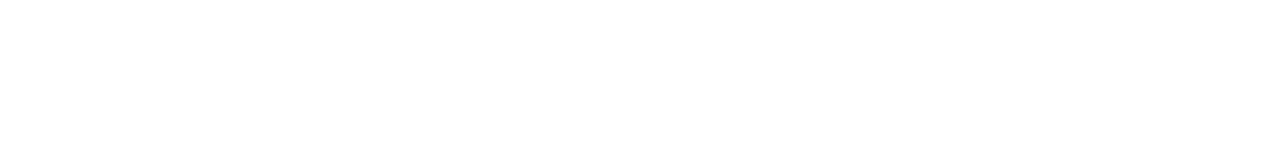
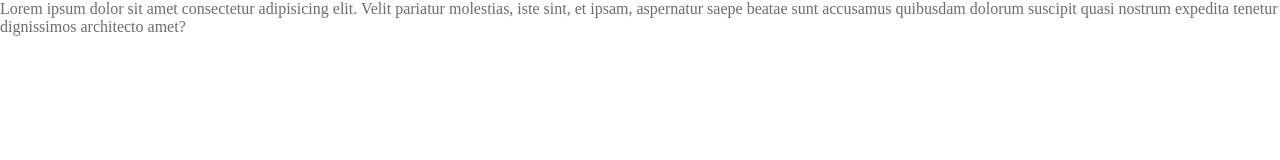
Before and after one commit to victorgabrdev/projeto-travelgram, a plain HTML site: page index.html in a window 1280 px wide. Drawn offline with Linux system fonts and the light colour scheme.

Commit message:
initial style guide

```diff
--- a/index.html
+++ b/index.html
@@ -7,6 +7,6 @@
   <link rel="stylesheet" href="/styles/index.css">
 </head>
 <body>
-
+  <p>Lorem ipsum dolor sit amet consectetur adipisicing elit. Velit pariatur molestias, iste sint, et ipsam, aspernatur saepe beatae sunt accusamus quibusdam dolorum suscipit quasi nostrum expedita tenetur dignissimos architecto amet?</p>
 </body>
 </html>
--- a/styles/global.css
+++ b/styles/global.css
@@ -3,3 +3,18 @@
   padding: 0;
   box-sizing: border-box;
 }
+
+:root {
+  --brand-color: #EF5F4C;
+  --background-color: #FFFFFF;
+  --surface-color: #F5F5F5;
+  --skeleton-color: #d9d9d9;
+  --shape-transparency: hwb(0 100% 56%);
+  --text-color-primary: #313131;
+  --text-color-secondary: #6c6c6c;
+}
+
+body {
+  color: var(--text-color-secondary);
+  background-color: var(--background-color);
+}
```
Also changed, not shown: assets/AirplaneTilt.svg (added), assets/Image 01.png (added), assets/Image 02.png (added), assets/Image 03.png (added), assets/Image 04.png (added), assets/Image 05.png (added), assets/Image 06.png (added), assets/Image 07.png (added), assets/Image 08.png (added), assets/Image 09.png (added), assets/Image 10.png (added), assets/Image 11.png (added), assets/Image.svg (added), assets/Logo.svg (added), 2 more files, 1 other file.
